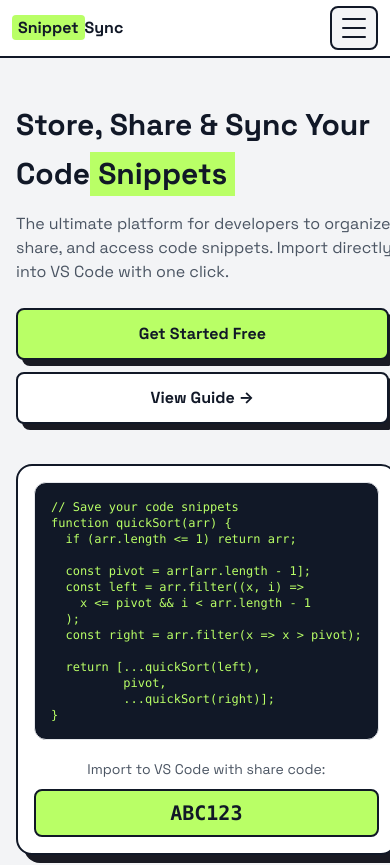
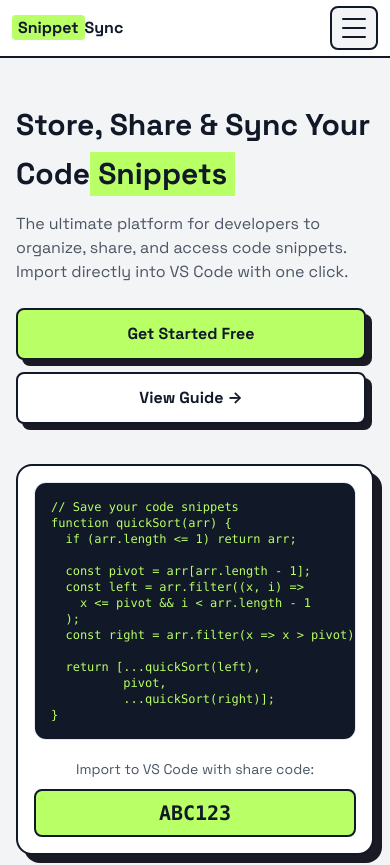
Before and after one commit to deepnav4/snippetSync, a React (Vite) app in the folder frontend/: page / in a window 390 px wide. Shown: the top 865 px of the page. Built offline with nearby package versions, Linux system fonts and the light colour scheme.

Commit message:
fix(frontend): enforce viewport constraints, clean emojis, and fix grid min-w-0 flexbox layout

```diff
--- a/frontend/src/pages/Landing.tsx
+++ b/frontend/src/pages/Landing.tsx
@@ -23,7 +23,7 @@ export default function Landing() {
 
         <div className="max-w-7xl mx-auto relative z-10">
           <div className="grid md:grid-cols-2 gap-8 md:gap-12 items-center">
-            <div>
+            <div className="min-w-0">
               <h1 className="text-3xl sm:text-4xl md:text-5xl lg:text-6xl font-bold text-gray-900 mb-4 md:mb-6 leading-tight">
                 Store, Share & Sync Your Code
                 <span className="inline-block mt-2 bg-[#B9FF66] px-2 sm:px-3 py-1 text-3xl sm:text-4xl md:text-5xl lg:text-6xl">Snippets</span>
@@ -45,7 +45,7 @@ export default function Landing() {
                 </Link>
               </div>
             </div>
-            <div className="bg-white border-2 border-gray-900 rounded-2xl p-4 sm:p-6 md:p-8 shadow-[8px_8px_0_#191A23]">
+            <div className="bg-white border-2 border-gray-900 rounded-2xl p-4 sm:p-6 md:p-8 shadow-[8px_8px_0_#191A23] min-w-0">
               <pre className="bg-gray-900 text-[#B9FF66] p-4 sm:p-6 rounded-xl font-mono text-xs sm:text-sm overflow-x-auto">
                 {`// Save your code snippets
 function quickSort(arr) {
```
